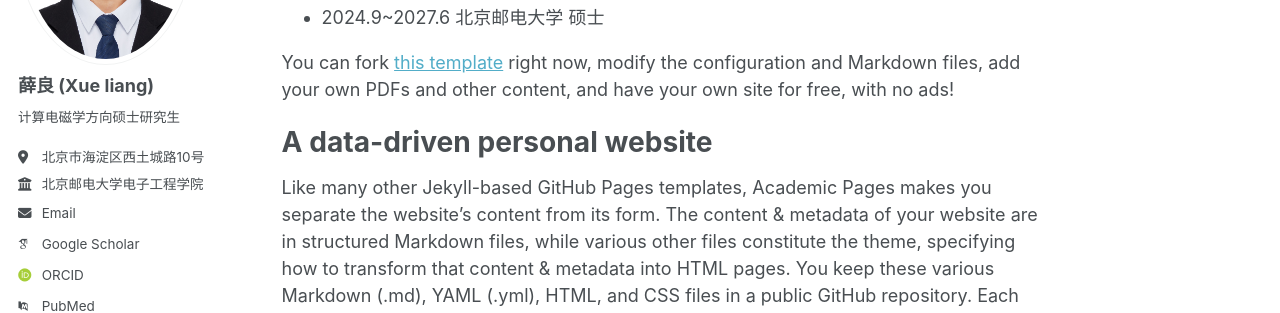
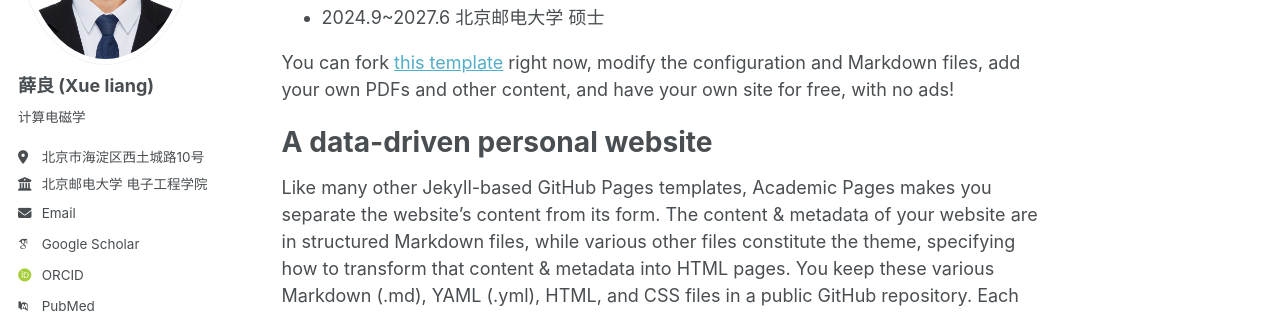
Before and after one commit to TsingHuaGo/xueliang.github.io, a Jekyll site: the page built from _pages/about.md, in a window 1280 px wide. Shown: the part 276-589 px from the top of the page. Built offline with Jekyll 4.4.1, drawn with Linux system fonts in a browser that asks for light colours; some web fonts are replaced; a script bundle is joined from its source files by our own code; library files that are not in the unit come from our copies.

Commit message:
Update _config.yml

```diff
--- a/_config.yml
+++ b/_config.yml
@@ -26,9 +26,9 @@ author:
   avatar           : "profile.png"
   name             : "薛良 (Xue liang)"
   pronouns         : # example: "she/her"
-  bio              : "计算电磁学方向硕士研究生"
+  bio              : "计算电磁学"
   location         : "北京市海淀区西土城路10号"
-  employer         : "北京邮电大学电子工程学院"
+  employer         : "北京邮电大学 电子工程学院"
   uri              : # URL
   email            : "xueliang@bupt.edu.cn"
 
```
